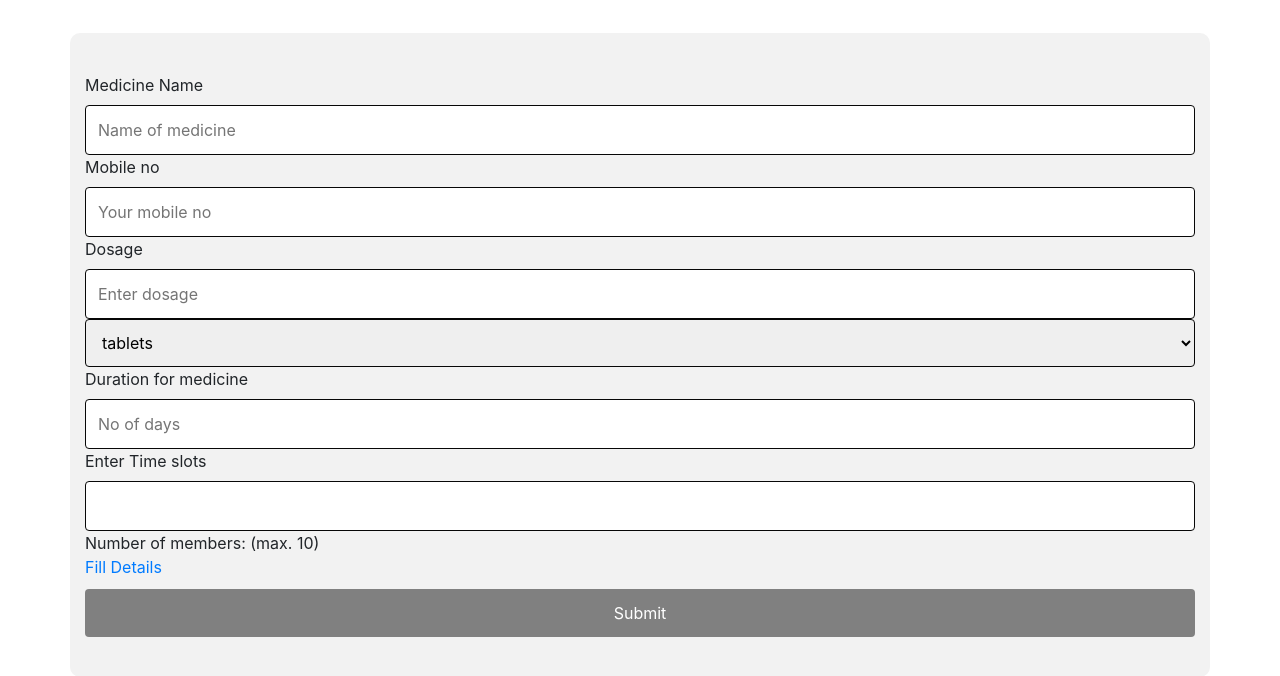
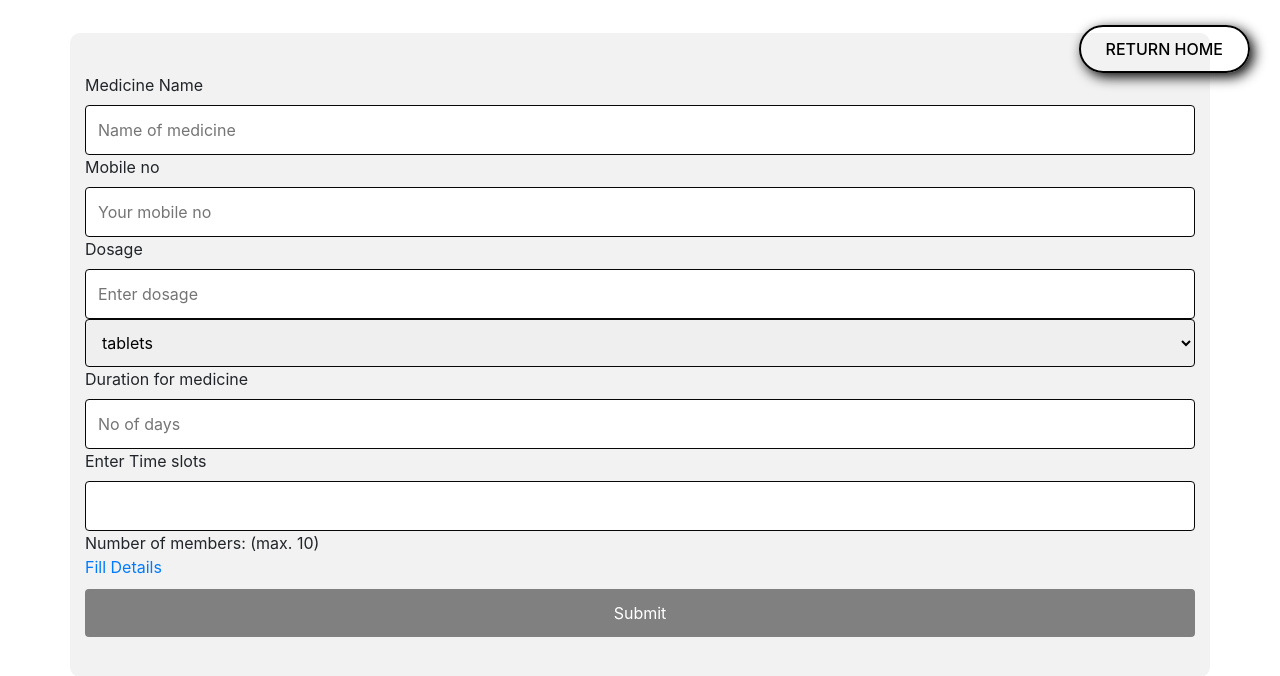
Before and after one commit to amanupadhyay28/hackin-winters, a FastAPI app: page /reminder in a window 1280 px wide. Shown: the top 676 px of the page. Run offline with FastAPI, Linux system fonts and the light colour scheme; some libraries are stand-ins or nearby versions.

Commit message:
finalising

```diff
--- a/src/static/styles/myreminders.css
+++ b/src/static/styles/myreminders.css
@@ -7,7 +7,7 @@ body{
  background-color:#adb5bd;
  font-family: "Poppins", sans-serif;
  font-weight: 300;
- background: url('/hackin-winters/src/static/asset/hourglass-4666692.jpg') no-repeat center center/cover ;
+ background: url('/src/static/asset/hourglass-4666692.jpg') no-repeat center center/cover ;
  background-attachment: fixed;
 }
 
--- a/src/static/styles/reminder.css
+++ b/src/static/styles/reminder.css
@@ -1,5 +1,5 @@
-
-input, select {
+input,
+select {
   width: 100%;
   padding: 12px;
   border: 1px solid rgb(7, 7, 7);
@@ -12,7 +12,7 @@ input, select {
 
 
 input[type=submit] {
-    background-color :gray;
+  background-color: gray;
   color: white;
   padding: 12px 20px;
   border: none;
@@ -31,11 +31,34 @@ input, select {
   border-radius: 10px;
   background-color: #f2f2f2;
   padding: 40px;
-     margin-top:20px ;
+  margin-top: 20px;
 
 }
 
 
-  .lb{
+.lb {
   display: block;
 }
+
+.ret {
+  margin-right: 0px;
+  display: inline-flex;
+  text-decoration: none;
+  border: 2px solid black;
+  color: black;
+  font-weight: 500;
+  padding: 10px 25px;
+  border-radius: 25px;
+  text-transform: uppercase;
+  transition: all 0.3s ease;
+  align-items: center;
+  position: absolute;
+  top: 25px;
+  right: 30px;
+  box-shadow: 4px 4px 13px black;
+}
+
+.ret:hover {
+  background: black;
+  color: white;
+}
--- a/src/static/styles/search.css
+++ b/src/static/styles/search.css
@@ -7,7 +7,7 @@
         background-color:#adb5bd;
         font-family: "Poppins", sans-serif;
         font-weight: 300;
-        background: url('/hackin-winters/src/static/asset/hourglass-4666692.jpg') no-repeat center center/cover ;
+        background: url('/src/static/asset/hourglass-4666692.jpg') no-repeat center center/cover ;
  background-attachment: fixed;
        }
 
--- a/src/templates/error.html
+++ b/src/templates/error.html
@@ -3,7 +3,8 @@
    <head>
       <meta charset="utf-8">
       <title>404 Error Page</title>
-      <link rel="stylesheet" href="/hackin-winters/src/static/styles/error.css">
+      <!-- <link rel="stylesheet" href="/hackin-winters/src/static/styles/error.css"> -->
+      <link rel="stylesheet" href="/src/static/styles/error.css">
    </head>
    <body>
       <div id="error-page">
@@ -18,7 +19,7 @@
                Sorry, the page you're looking for doesn't exist. If you think something is broken, report a problem.
             </p>
             <div class="btns">
-               <a href="/hackin-winters/src/templates/index.html">return home</a>
+               <a href="/src/templates/index.html">return home</a>
 
             </div>
          </div>
--- a/src/templates/index.html
+++ b/src/templates/index.html
@@ -7,8 +7,8 @@
   <meta name="viewport" content="width=device-width, initial-scale=1.0">
   <title>remedi+</title>
   <!-- <link rel="stylesheet" href="{{ url_for('static', path = '/styles/index.css')}}"> -->
-  <link rel="stylesheet" href="/hackin-winters/src/static/styles/index.css">
-  <!-- <link rel="stylesheet" href="/src/static/styles/index.css"> -->
+  <!-- <link rel="stylesheet" href="/hackin-winters/src/static/styles/index.css"> -->
+  <link rel="stylesheet" href="/src/static/styles/index.css">
   <link href="https://fonts.googleapis.com/css2?family=Baloo+2:wght@700&family=Syne+Mono&display=swap" rel="stylesheet">
   <!-- CSS only -->
   <link href="https://cdn.jsdelivr.net/npm/bootstrap@5.2.2/dist/css/bootstrap.min.css" rel="stylesheet"
@@ -75,7 +75,7 @@
       </div>
     </div>
     <div class="row cardgroup">
-      <div class="col-sm-12 c1" onclick="window.location.href = '/src/templates/reminders.html';">
+      <div class="col-sm-12 c1" onclick="window.location.href = '/src/templates/reminder.html';">
         <div class="card c2" style="box-shadow: 8px 10px 50px white, 8px 8px black; border-radius: 30px;">
           <div class="card-body c3" style="color: white; padding: 40px;">
             <h3 class="card-title hover-underline-animation">Add Reminder</h3>
--- a/src/templates/myreminders.html
+++ b/src/templates/myreminders.html
@@ -28,7 +28,7 @@
 
           </div>
           <div id="retbtn" >
-              <a class="ret" href="/hackin-winters/src/templates/index.html">return home</a>
+              <a class="ret" href="/src/templates/index.html">return home</a>
 
            </div>
         </div>
--- a/src/templates/reminder.html
+++ b/src/templates/reminder.html
@@ -1,5 +1,6 @@
 <!DOCTYPE html>
 <html lang="en">
+
 <head>
   <meta charset="UTF-8" />
   <meta http-equiv="X-UA-Compatible" content="IE=edge" />
@@ -7,6 +8,7 @@
   <title>set reminder</title>
   <!-- <link rel="stylesheet" href="{{ url_for('static', path = '/styles/reminder.css')}}" /> -->
   <link rel="stylesheet" href="/hackin-winters/src/static/styles/reminder.css">
+  <link rel="stylesheet" href="/src/static/styles/reminder.css">
   <link href="https://fonts.googleapis.com/css2?family=Baloo+2:wght@700&display=swap" rel="stylesheet" />
 
   <head>
@@ -98,6 +100,9 @@
       <input type="submit" value="Submit" />
     </form>
   </div>
+  <div>
+    <a class="ret" href="/src/templates/index.html">return home</a>
+  </div>
 
 </body>
 
--- a/src/templates/search.html
+++ b/src/templates/search.html
@@ -8,7 +8,8 @@
     <link href="https://cdn.jsdelivr.net/npm/bootstrap@5.2.2/dist/css/bootstrap.min.css" rel="stylesheet"
       integrity="sha384-Zenh87qX5JnK2Jl0vWa8Ck2rdkQ2Bzep5IDxbcnCeuOxjzrPF/et3URy9Bv1WTRi" crossorigin="anonymous">
     <link rel="stylesheet" href="https://cdnjs.cloudflare.com/ajax/libs/font-awesome/4.7.0/css/font-awesome.min.css">
-    <link rel="stylesheet" href="/hackin-winters/src/static/styles/search.css">
+    <!-- <link rel="stylesheet" href="/hackin-winters/src/static/styles/search.css"> -->
+    <link rel="stylesheet" href="/src/static/styles/search.css">
 
 </head>
 
@@ -27,8 +28,7 @@
             </div>
 
             <div >
-                <a class="ret" href="/hackin-winters/src/templates/index.html">return home</a>
-
+                <a class="ret" href="/src/templates/index.html">return home</a>
              </div>
         </div>
     </div>
```
Also changed, not shown: src/templates/about.html (+18 -12 lines). Lines whose indentation alone changed are shown as unchanged.
